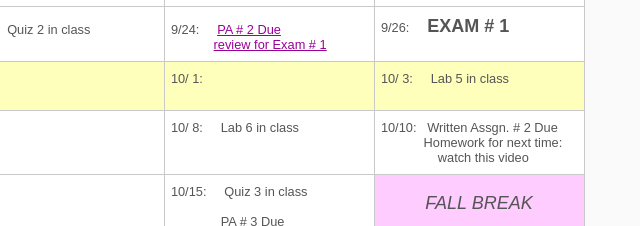
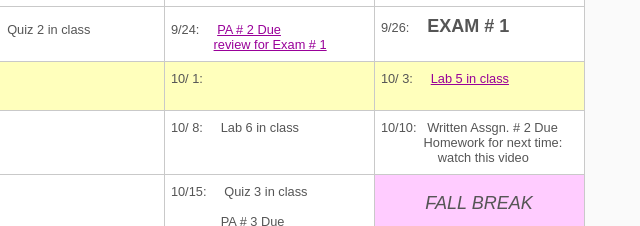
Before and after one commit to cs-courses-mountunion/CSC120Fall2025, a plain HTML site: page schedule.html in a window 1280 px wide. Shown: the part 520-746 px from the top of the page, 406-1046 px from the left. Drawn offline with Linux system fonts and the light colour scheme.

Commit message:
Add files via upload

```diff
--- a/schedule.html
+++ b/schedule.html
@@ -122,7 +122,7 @@
   <td align="center" class="currentWeek"> <font face="Arial" size=+1> 6 </font> </td>
     <td class="currentWeek"> 9/29: &nbsp; <br/> &nbsp;  </td>
     <td class="currentWeek"> 10/ 1: &nbsp; &nbsp; <br/> &nbsp; </td>
-    <td class="currentWeek"> 10/ 3: &nbsp; &nbsp; <!--a href="Labs/Lab5/" target="_blank"--> Lab 5 in class</a> <br/> &nbsp; </td>
+    <td class="currentWeek"> 10/ 3: &nbsp; &nbsp; <a href="Labs/Lab5/" target="_blank"> Lab 5 in class</a> <br/> &nbsp; </td>
   </tr>
 
 <!------------ WEEK 7 ------------>
```
Also changed, not shown: lecexamples120.html (+2 -2 lines), readings120.html (+1 -1 lines).
